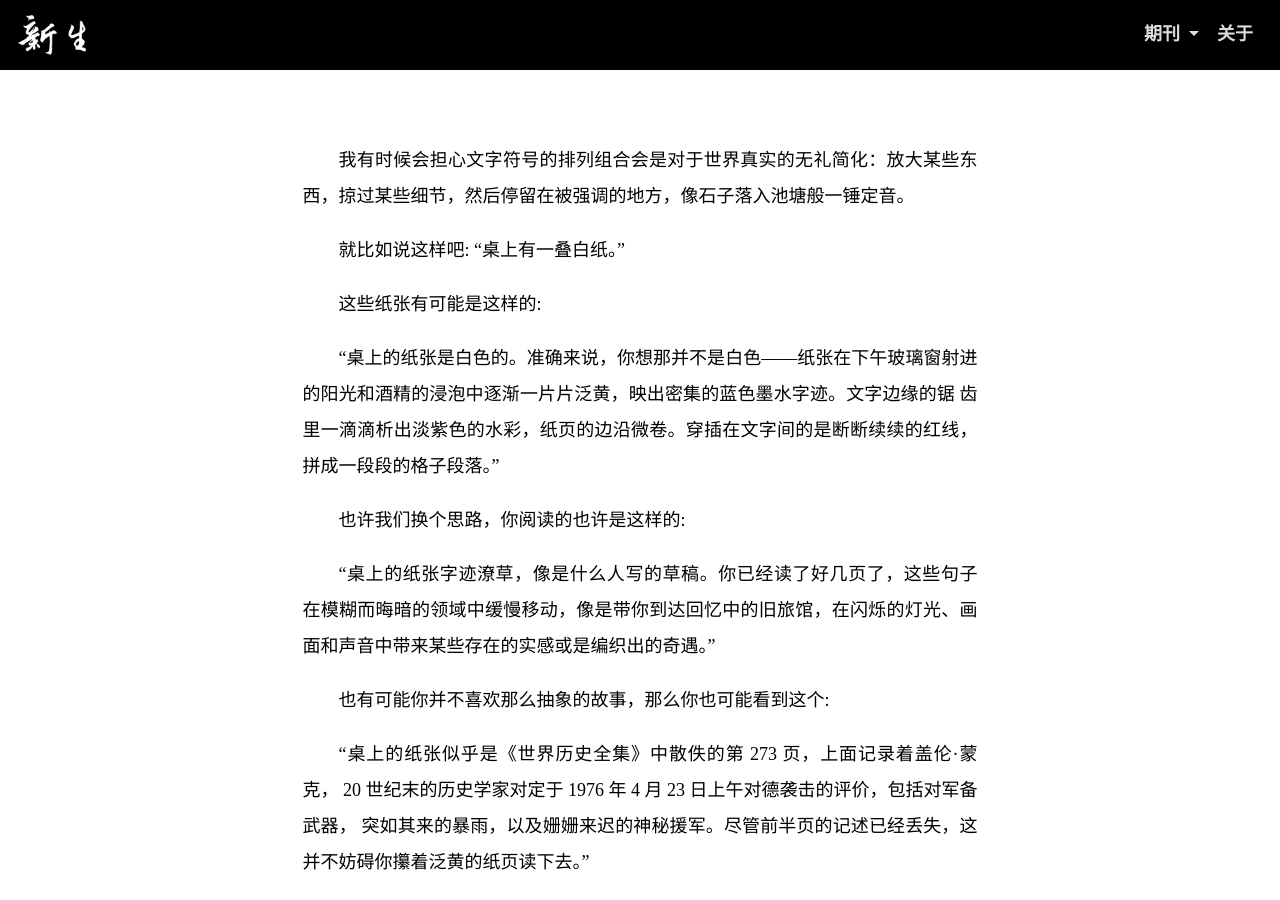
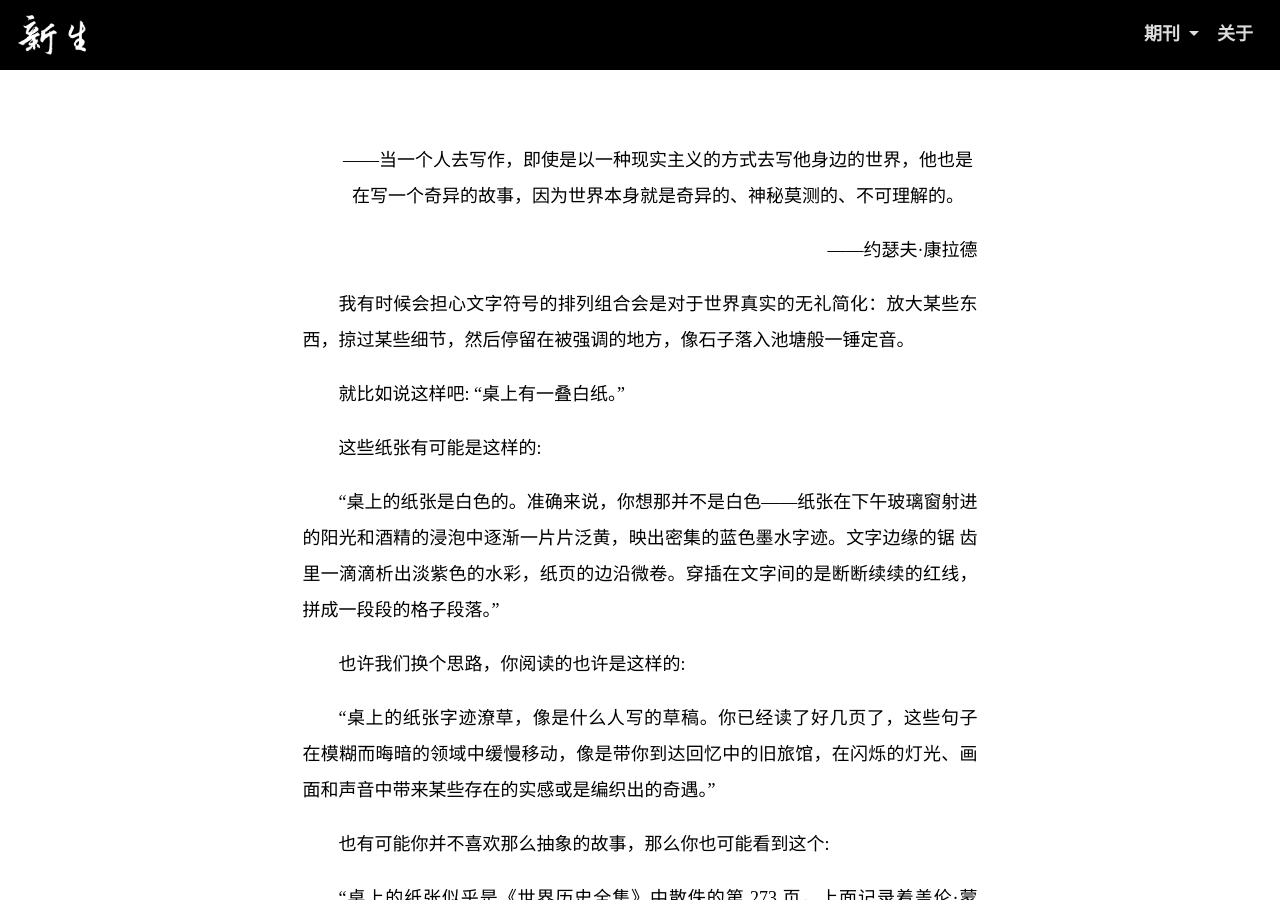
Before and after one commit to youshenmexindemingzima/rebirth, a Jekyll site: the page built from _articles/第四期/序言/序言.md, in a window 1280 px wide and 900 px high. Built offline with Jekyll 4.4.1, drawn with Linux system fonts in a browser that asks for light colours; some web fonts are replaced.

Commit message:
Update 序言.md

```diff
--- a/_articles/第四期/序言/序言.md
+++ b/_articles/第四期/序言/序言.md
@@ -3,6 +3,10 @@ author: 李心怡
 heading: false
 entry: false
 ---
+> ——当一个人去写作，即使是以一种现实主义的方式去写他身边的世界，他也是在写一个奇异的故事，因为世界本身就是奇异的、神秘莫测的、不可理解的。
+> {:.text-center}
+——约瑟夫·康拉德
+> {:.text-right}
 
 我有时候会担心文字符号的排列组合会是对于世界真实的无礼简化：放大某些东西，掠过某些细节，然后停留在被强调的地方，像石子落入池塘般一锤定音。
 
```
